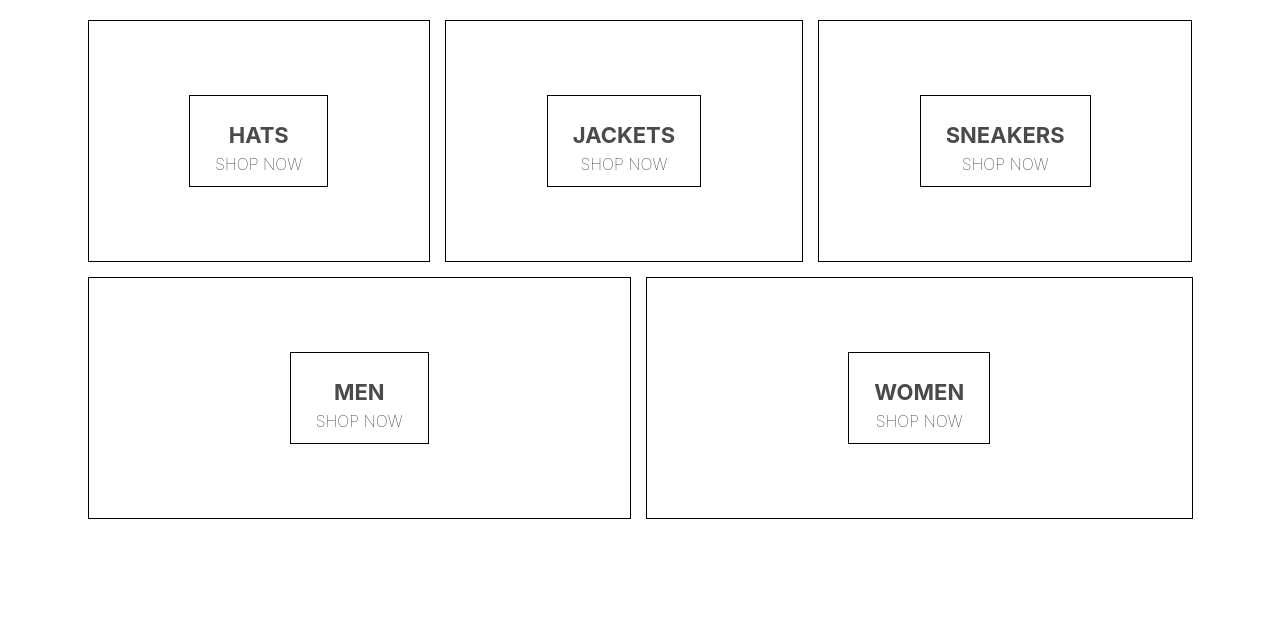
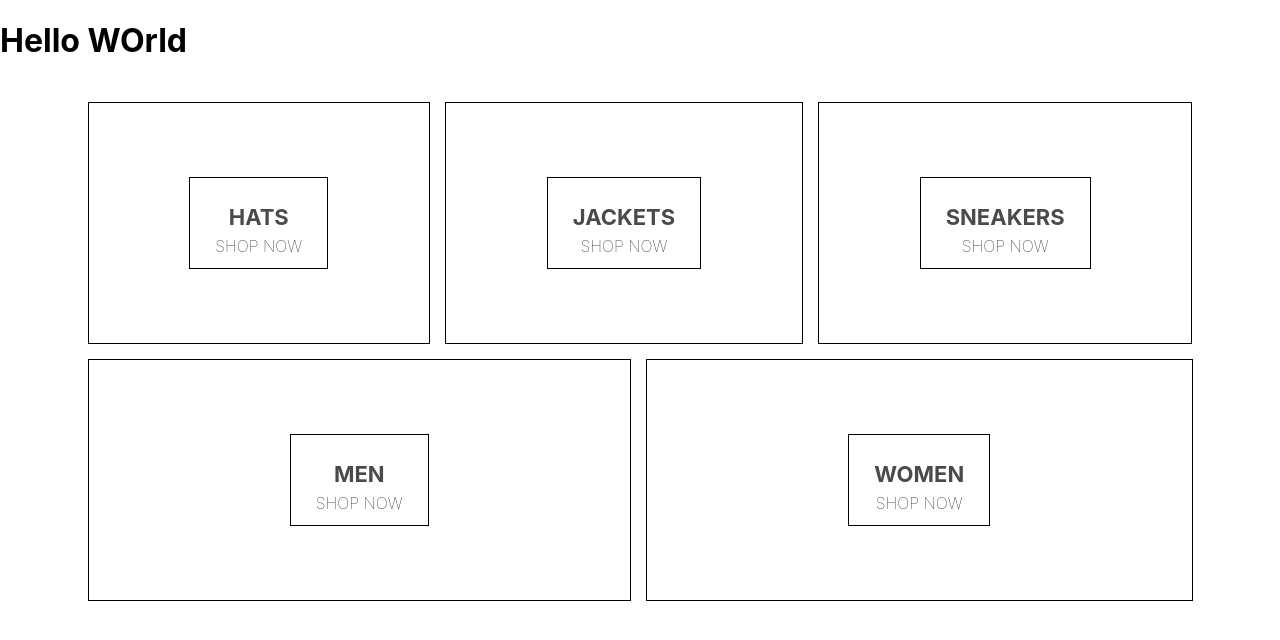
Before and after one commit to nagar2817/crwn, a React (Create React App) app: page / in a window 1280 px wide. Shown: the top 640 px of the page. Built offline with nearby package versions, Linux system fonts and the light colour scheme.

Commit message:
Update App.js

```diff
--- a/src/App.js
+++ b/src/App.js
@@ -4,7 +4,8 @@ import Homepage from './homepage.component';
 
 function App() {
   return (
-   <div >
+   <div className="Apple">
+    <h1>Hello WOrld</h1>
 <Homepage />
 </div>
   );
```
